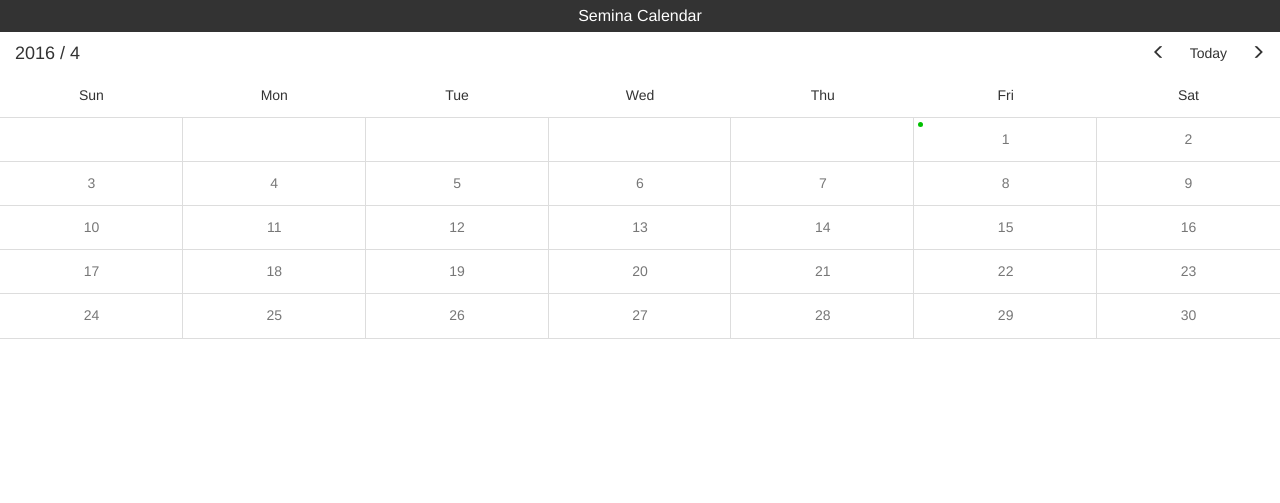
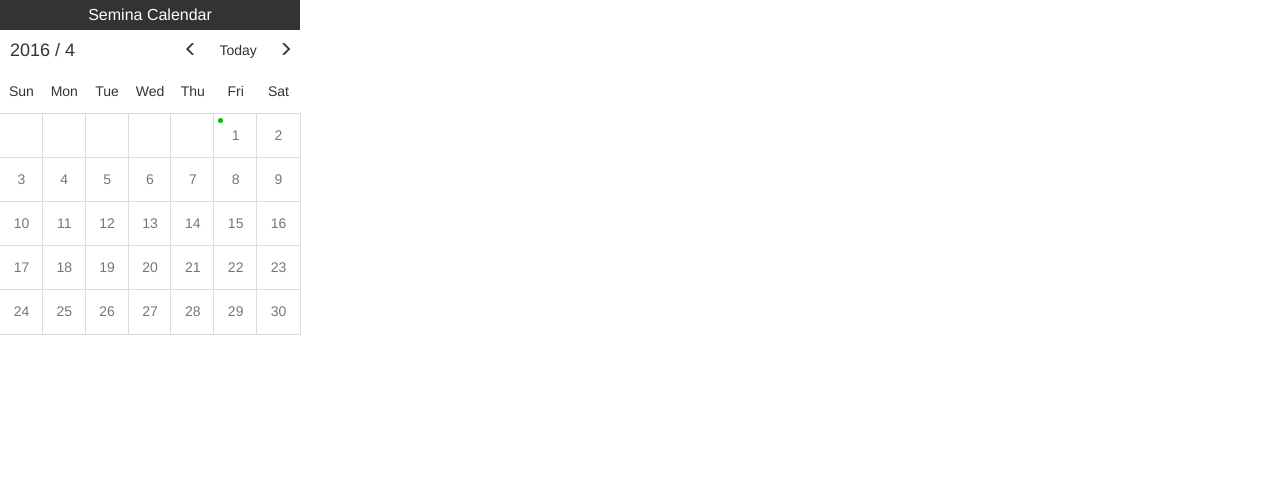
Before and after one commit to seminamoon/sem-calendar, a website: page app/index.html in a window 1280 px wide. Drawn offline with nearby package versions, Linux system fonts and the light colour scheme; some packages are replaced by stand-ins of ours; files that its build step writes are made by us from their sources.

Commit message:
calendar basic commit !

```diff
--- a/app/scripts/controllers/smn-calendar.js
+++ b/app/scripts/controllers/smn-calendar.js
@@ -98,42 +98,19 @@ angular.module('semCalendarApp')
 
         $scope.getToday();
 
-        $scope.blankCheck = function(day){
-            if(day.id){
-                $('.'+day.id).addClass('date-hover');
+        $scope.blankCheck = function (day) {
+            if (day.id) {
+                $('.' + day.id).addClass('date-hover');
             }
         };
+
     })
 
     .directive('basicCalendar', function () {
         return {
-            restrict: 'E',
-            template: '<div class="smn-calendar">' +
-                '<div class="header">Semina Calendar</div>' +
-                '<div class="month">' +
-                    '<div>{{year}} / {{month+1}}</div>' +
-                    '<div class="month-control">' +
-                        '<button class="glyphicon glyphicon-menu-left" ng-click="prevMonth()"></button>' +
-                        '<button ng-click="getToday()">Today</button>' +
-                        '<button class="glyphicon glyphicon-menu-right" ng-click="nextMonth()"></button>' +
-                    '</div>' +
-                '</div>' +
-                '<div class="week">' +
-                    '<ul>' +
-                        '<li ng-repeat="week in weeks" ng-bind="week"></li>' +
-                    '</ul>' +
-                '</div>' +
+            restrict: 'EA',
+            transclude: true,
+            templateUrl: '../views/basic-calendar.html'
 
-                '<div class="days">' +
-                    '<ul>' +
-                        '<li ng-repeat="day in dates">' +
-                            '<a class="{{day.id}}" ng-mouseover="blankCheck(day)">' +
-                                '<span ng-if="day.id == today "></span>' +
-                                '{{day.num}}' +
-                            '</a>' +
-                        '</li>' +
-                    '</ul>' +
-                '</div>' +
-            '</div>'
-      };
+        };
     });
--- a/app/styles/smn-calendar.css
+++ b/app/styles/smn-calendar.css
@@ -1,6 +1,6 @@
 /*Default*/
 .smn-calendar {
-    float: left;
+    display: inline-block;
     width: 100%;
     height: 100%;
 }
@@ -14,7 +14,6 @@
 
 .smn-calendar div ul li {
     float: left;
-    display: block;
     width: 14.2857143%;
     height: 14.2857143%;
     min-height: 44px;
@@ -24,12 +23,12 @@
 }
 
 /* Header */
-
 .smn-calendar .header {
     margin: 0;
     padding: 0;
     width: 100%;
-    line-height: 200%;
+    height: 30px;
+    line-height: 30px;
     border: none;
     text-align: center;
     font-size: 16px;
@@ -39,37 +38,44 @@
 
 /* Month */
 .smn-calendar .month {
-    padding: 0;
+    padding: 0 0 0 10px;
     width: 100%;
-    line-height: 300%;
+    height: 40px;
+    line-height: 40px;
+    overflow: hidden;
 }
 
-.smn-calendar .month > div:nth-child(1) {
+.smn-calendar .month > div {
     float: left;
-    width: 60%;
-    padding-left: 15px;
+    width: 50%;
     text-align: left;
+}
+
+.smn-calendar .month > div:first-child {
     font-size: 18px;
     font-weight: 400;
-
 }
 
-.smn-calendar .month > div:nth-child(2) {
-    float: right;
-    width: 40%;
-    padding-right: 5px;
-    font-size: 14px;
-    font-weight: 600;
+.smn-calendar .month div.month-control {
     text-align: right;
 }
 
-.smn-calendar .month > div:nth-child(2) button {
-    padding: 0 10px;
-    line-height: 240%;
-    font-weight: 200;
+.smn-calendar .month div.month-control button {
+    height: 39px;
+    padding: 0;
     border: none;
+    outline: none;
     background: none;
-    outline: none;
+}
+
+.smn-calendar .month div.month-control button:nth-child(2) {
+    width: 40%;
+    max-width: 60px;
+}
+
+.smn-calendar .month div.month-control button:nth-child(2n-1) {
+    width: 20%;
+    max-width: 40px;
 }
 
 /* Week */
--- /dev/null
+++ b/app/views/basic-calendar.html
@@ -0,0 +1,26 @@
+<div class="smn-calendar">
+    <div class="header"><ng-transclude></div>
+    <div class="month">
+        <div>{{year}} / {{month+1}}</div>
+        <div class="month-control">
+            <button ng-click="prevMonth()"><span class="glyphicon glyphicon-menu-left"></span></button>
+            <button ng-click="getToday()">Today</button>
+            <button ng-click="nextMonth()"><span class="glyphicon glyphicon-menu-right"></span></button>
+        </div>
+    </div>
+    <div class="week">
+        <ul>
+            <li ng-repeat="week in weeks" ng-bind="week"></li>
+        </ul>
+    </div>
+    <div class="days">
+        <ul>
+            <li ng-repeat="day in dates">
+                <a class="{{day.id}}" ng-mouseover="blankCheck(day)">
+                    <span ng-if="day.id == today "></span>
+                    {{day.num}}
+                </a>
+            </li>
+        </ul>
+    </div>
+</div>
--- a/app/views/main.html
+++ b/app/views/main.html
@@ -1,28 +1,3 @@
-<!--<basic-calendar></basic-calendar>-->
-
-<div class="smn-calendar">
-    <div class="header">Semina Calendar</div>
-    <div class="month">
-        <div>{{year}} / {{month+1}}</div>
-        <div class="month-control">
-            <button class="glyphicon glyphicon-menu-left" ng-click="prevMonth()"></button>
-            <button ng-click="getToday()">Today</button>
-            <button class="glyphicon glyphicon-menu-right" ng-click="nextMonth()"></button>
-        </div>
-    </div>
-    <div class="week">
-        <ul>
-            <li ng-repeat="week in weeks">{{week}}</li>
-        </ul>
-    </div>
-    <div class="days">
-        <ul>
-            <li ng-repeat="day in dates">
-                <a class="{{day.id}}" ng-mouseover="blankCheck(day)">
-                    <span ng-if="day.id == today "></span>
-                    {{day.num}}
-                </a>
-            </li>
-        </ul>
-    </div>
+<div style="width:300px; height:500px;">
+    <basic-calendar>Semina Calendar</basic-calendar>
 </div>
```
